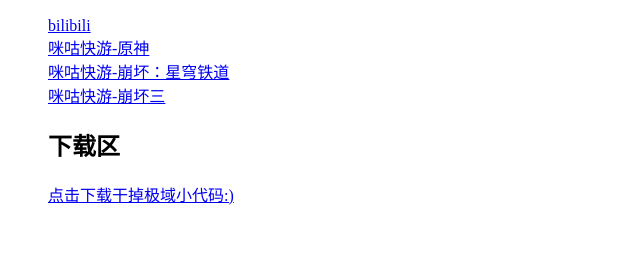
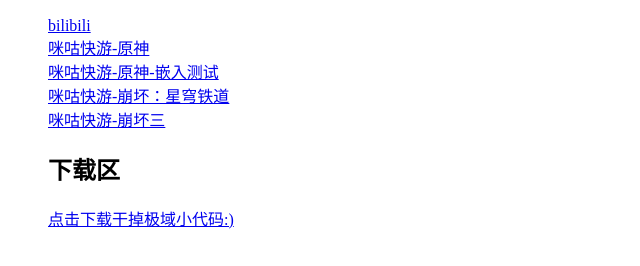
Before and after one commit to swimfishx/swimfishx.github.io, a plain HTML site: page index.html in a window 1280 px wide. Shown: the part 254-520 px from the top of the page, without its empty margins (0-640 px from the left). Drawn offline with Linux system fonts and the light colour scheme.

Commit message:
Update index.html

```diff
--- a/index.html
+++ b/index.html
@@ -20,6 +20,7 @@
     <h2>链接区</h2>
         <a href="https://bilibili.com">bilibili</a><br>
         <a href="https://www.migufun.com/miguplay/middleGame/gameplay/400007864?gameName=%E5%8E%9F%E7%A5%9E" target="_blank">咪咕快游-原神 </a> <br>
+        <a href="swimfishx.github.io/migu-genshin-tset.html" target="_blank">咪咕快游-原神-嵌入测试 </a> <br>
         <a href="https://www.migufun.com/miguplay/middleGame/gameplay/400803874?gameName=%E5%B4%A9%E5%9D%8F%EF%BC%9A%E6%98%9F%E7%A9%B9%E9%93%81%E9%81%93" target="_blank">咪咕快游-崩坏：星穹铁道</a> <br>
         <a href="https://www.migufun.com/miguplay/middleGame/gameplay/500000399?gameName=%E5%B4%A9%E5%9D%8F3" target="_blank">咪咕快游-崩坏三 </a> <br>
 
```
